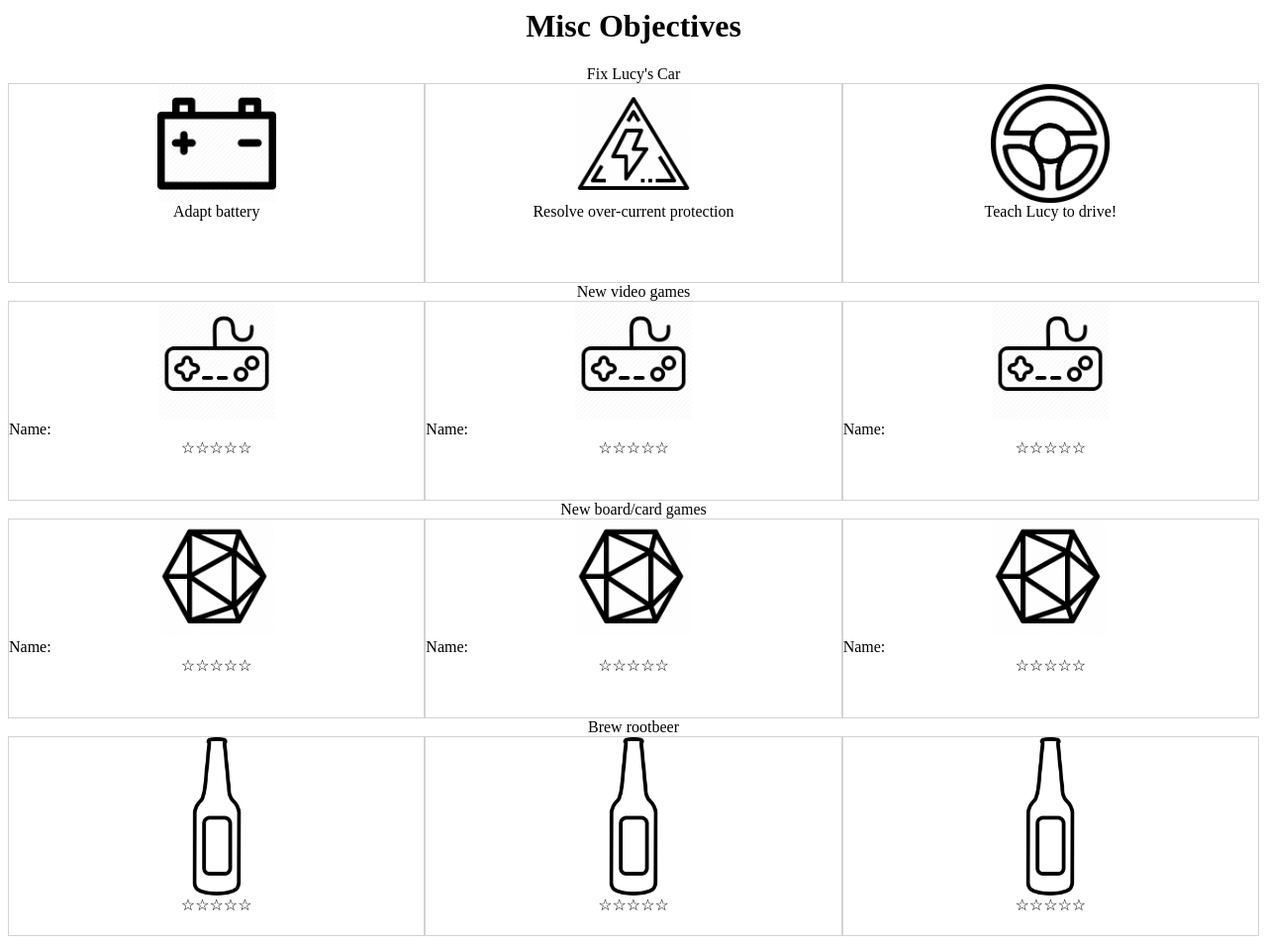
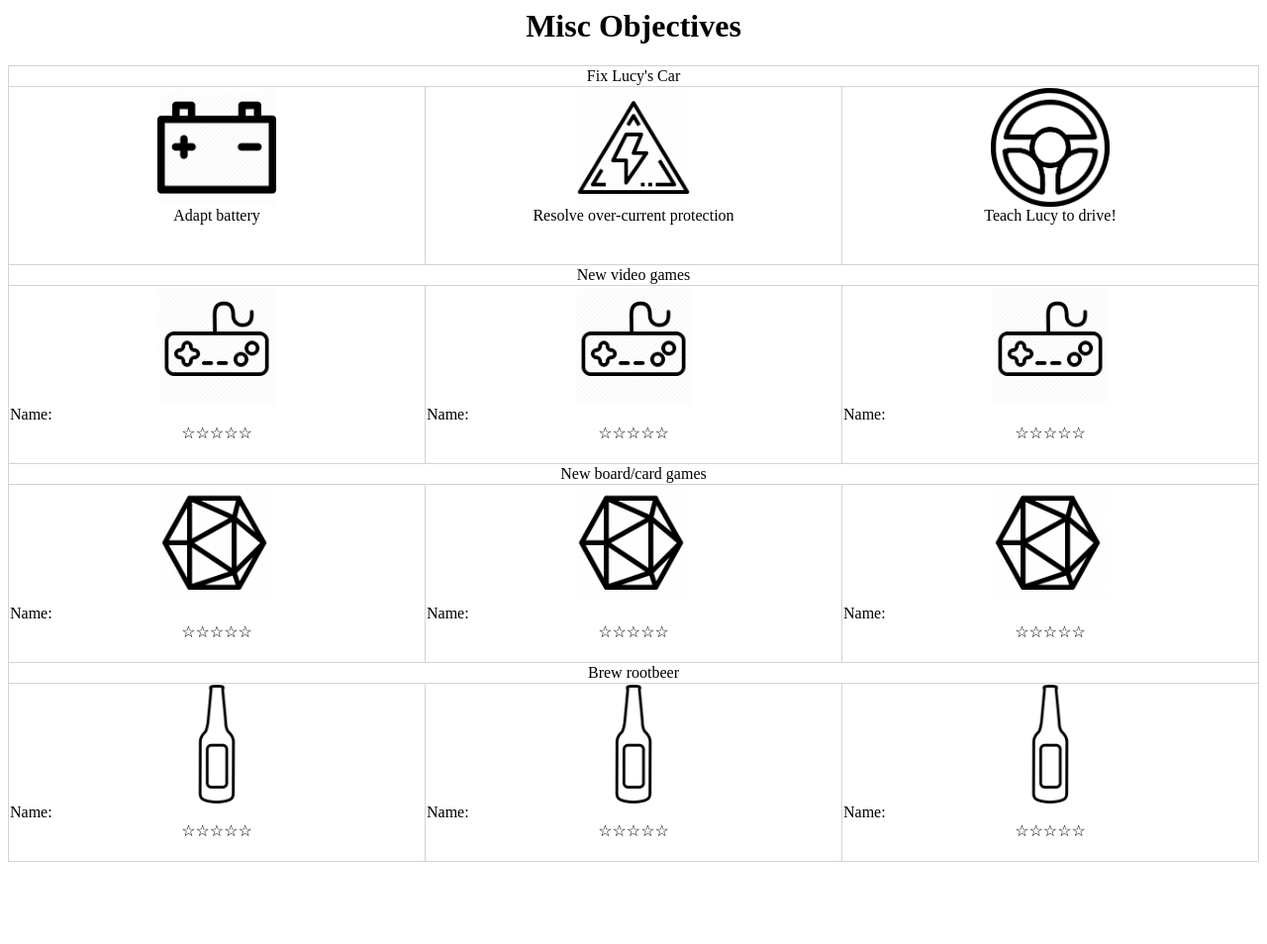
Before and after one commit to Narcolapser/bullet_journaling, a Flask app: page /misc_goals in a window 1280 px wide. Shown: the whole page at 99% size. After the commit the page ends 871 px from the top, so only its background shows below. Run offline with Flask 2, Linux system fonts and the light colour scheme.

Commit message:
Misc Goals updated.
That's all the pages updated! Now I need to fix the collation.

```diff
--- a/templates/misc_goals.html
+++ b/templates/misc_goals.html
@@ -1,71 +1,79 @@
 <html>
+    <style>
+    td {border: 1px solid lightgray;
+        width: 33%;
+        vertical-align: top;}
+    </style>
     <center><h1>Misc Objectives</h1></center>
-    <div style="display: flex; flex-direction: column; width: 100%">
-        <center>Fix Lucy's Car</center>
-        <div style="display: flex; flex-drection: row; flex-grow: 1" >
-            <div style="flex: 1; height:200px; border: 1px solid lightgray">
+    <table style="border-collapse:collapse; width:100%">
+        <tr ><td colspan=3><center>Fix Lucy's Car</center></td></tr>
+        <tr>
+            <td style="height:180px;">
                 <center><img src="http://localhost:5000/static/battery.png" style="height: 120px"/></center>
                 <center>Adapt battery</center>
-            </div>
-            <div style="flex: 1; height:200px; border: 1px solid lightgray">
+            </td>
+            <td style="height:180px;">
                 <center><img src="http://localhost:5000/static/current_warning.png" style="height: 120px"/></center>
                 <center>Resolve over-current protection</center>
-            </div>
-            <div style="flex: 1; height:200px; border: 1px solid lightgray">
+            </td>
+            <td style="height:180px;">
                 <center><img src="http://localhost:5000/static/steering_wheel.png" style="height: 120px"/></center>
                 <center>Teach Lucy to drive!</center>
-            </div>
-        </div>
-        <center>New video games</center>
-        <div style="display: flex; flex-drection: row; flex-grow: 1" >
-            <div style="flex: 1; height:200px; border: 1px solid lightgray">
+            </td>
+        </tr>
+        <tr ><td colspan=3><center>New video games</center></td></tr>
+        <tr>
+            <td style="height:180px;">
                 <center><img src="http://localhost:5000/static/joystick.png" style="height: 120px"/></center>
-                <div>Name:</div>
-                <center><div>☆☆☆☆☆</div></center>
-            </div>
-            <div style="flex: 1; height:200px; border: 1px solid lightgray">
+                <span>Name:</span>
+                <center>☆☆☆☆☆</center>
+            </td>
+            <td style="height:180px;">
                 <center><img src="http://localhost:5000/static/joystick.png" style="height: 120px"/></center>
-                <div>Name:</div>
-                <center><div>☆☆☆☆☆</div></center>
-            </div>
-            <div style="flex: 1; height:200px; border: 1px solid lightgray">
+                <span>Name:</span>
+                <center>☆☆☆☆☆</center>
+            </td>
+            <td style="height:180px;">
                 <center><img src="http://localhost:5000/static/joystick.png" style="height: 120px"/></center>
-                <div>Name:</div>
-                <center><div>☆☆☆☆☆</div></center>
-            </div>
-        </div>
-        <center>New board/card games</center>
-        <div style="display: flex; flex-drection: row; flex-grow: 1" >
-            <div style="flex: 1; height:200px; border: 1px solid lightgray">
+                <span>Name:</span>
+                <center>☆☆☆☆☆</center>
+            </td>
+        </tr>
+        <tr ><td colspan=3><center>New board/card games</center></td></tr>
+        <tr>
+            <td style="height:180px;">
                 <center><img src="http://localhost:5000/static/d20.png" style="height: 120px"/></center>
-                <div>Name:</div>
-                <center><div>☆☆☆☆☆</div></center>
-            </div>
-            <div style="flex: 1; height:200px; border: 1px solid lightgray">
+                <span>Name:</span>
+                <center>☆☆☆☆☆</center>
+            </td>
+            <td style="height:180px;">
                 <center><img src="http://localhost:5000/static/d20.png" style="height: 120px"/></center>
-                <div>Name:</div>
-                <center><div>☆☆☆☆☆</div></center>
-            </div>
-            <div style="flex: 1; height:200px; border: 1px solid lightgray">
+                <span>Name:</span>
+                <center>☆☆☆☆☆</center>
+            </td>
+            <td style="height:180px;">
                 <center><img src="http://localhost:5000/static/d20.png" style="height: 120px"/></center>
-                <div>Name:</div>
-                <center><div>☆☆☆☆☆</div></center>
-            </div>
-        </div>
-        <center>Brew rootbeer</center>
-        <div style="display: flex; flex-drection: row; flex-grow: 1" >
-            <div style="flex: 1; height:200px; border: 1px solid lightgray">
-                <center><img src="http://localhost:5000/static/bottle.png" style="height: 160px"/></center>
-                <center><div>☆☆☆☆☆</div></center>
-            </div>
-            <div style="flex: 1; height:200px; border: 1px solid lightgray">
-                <center><img src="http://localhost:5000/static/bottle.png" style="height: 160px"/></center>
-                <center><div>☆☆☆☆☆</div></center>
-            </div>
-            <div style="flex: 1; height:200px; border: 1px solid lightgray">
-                <center><img src="http://localhost:5000/static/bottle.png" style="height: 160px"/></center>
-                <center><div>☆☆☆☆☆</div></center>
-            </div>
-        </div>
-    </div>
+                <span>Name:</span>
+                <center>☆☆☆☆☆</center>
+            </td>
+        </tr>
+        <tr ><td colspan=3><center>Brew rootbeer</center></td></tr>
+        <tr>
+            <td style="height:180px;">
+                <center><img src="http://localhost:5000/static/bottle.png" style="height: 120px"/></center>
+                <span>Name:</span>
+                <center>☆☆☆☆☆</center>
+            </td>
+            <td style="height:180px;">
+                <center><img src="http://localhost:5000/static/bottle.png" style="height: 120px"/></center>
+                <span>Name:</span>
+                <center>☆☆☆☆☆</center>
+            </td>
+            <td style="height:180px;">
+                <center><img src="http://localhost:5000/static/bottle.png" style="height: 120px"/></center>
+                <span>Name:</span>
+                <center>☆☆☆☆☆</center>
+            </td>
+        </tr>
+    </table>
 </html>
```
